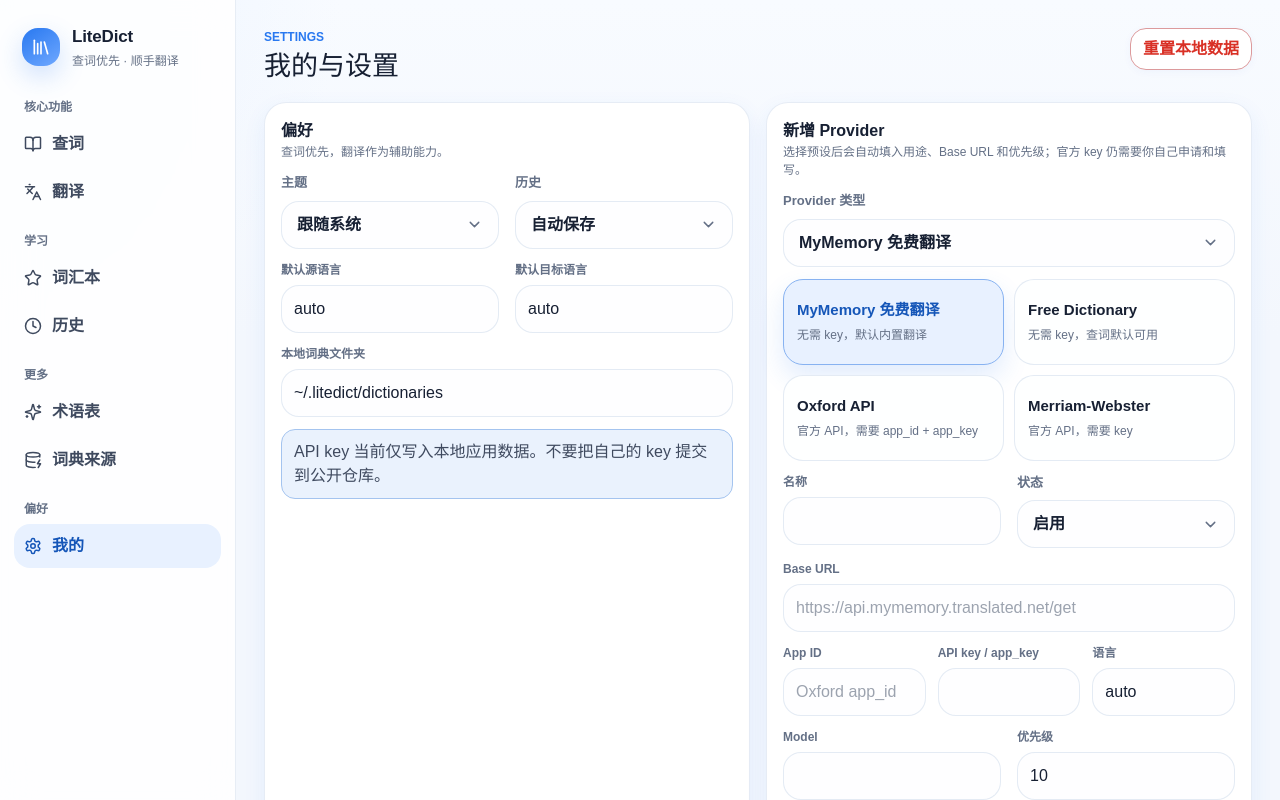
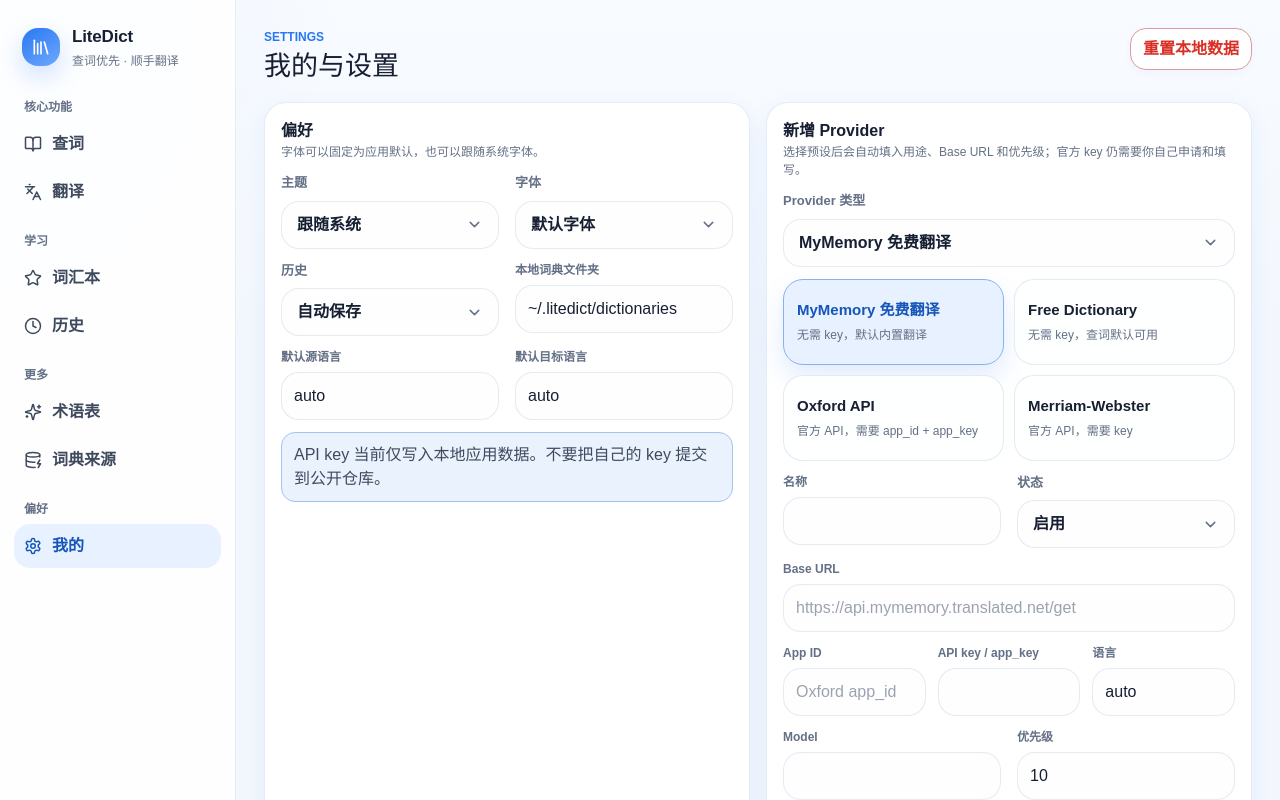
Before and after one commit to Becauseiloveyo/translation, a React (Vite) app: page / in a window 1280 px wide. Both pictures are taken after a click on the button "我的". Built offline with nearby package versions, Linux system fonts and the light colour scheme.

Commit message:
Add font mode control to settings

```diff
--- a/src/pages/SettingsPage.tsx
+++ b/src/pages/SettingsPage.tsx
@@ -6,7 +6,7 @@
 import { createDictionaryProvider, canUseRemoteDictionaryProvider } from "../services/dictionary/remoteDictionaryProviders";
 import { resetStore, upsertProvider } from "../services/storage/localStore";
 import { PageProps } from "../types/app";
-import { ApiProvider, AppSettings, ProviderPurpose, ProviderType } from "../types/models";
+import { ApiProvider, AppSettings, FontMode, ProviderPurpose, ProviderType } from "../types/models";
 import { createId, nowIso } from "../utils/id";
 
 type ProviderForm = {
@@ -44,6 +44,11 @@
   { value: "system", label: "跟随系统", description: "推荐" },
   { value: "light", label: "浅色" },
   { value: "dark", label: "深色" }
+];
+
+const fontOptions: AppSelectOption[] = [
+  { value: "default", label: "默认字体", description: "更接近普通应用，避免手写体" },
+  { value: "system", label: "跟随系统字体", description: "使用手机系统字体设置" }
 ];
 
 const historyOptions: AppSelectOption[] = [
@@ -218,7 +223,7 @@
         <div className="panel pad stack settings-card">
           <div>
             <div className="panel-title">偏好</div>
-            <div className="muted small">查词优先，翻译作为辅助能力。</div>
+            <div className="muted small">字体可以固定为应用默认，也可以跟随系统字体。</div>
           </div>
           <div className="grid-two">
             <AppSelect
@@ -228,11 +233,28 @@
               onChange={(value) => updateSetting("theme", value as AppSettings["theme"])}
             />
             <AppSelect
+              label="字体"
+              value={store.settings.fontMode}
+              options={fontOptions}
+              onChange={(value) => updateSetting("fontMode", value as FontMode)}
+            />
+          </div>
+          <div className="grid-two">
+            <AppSelect
               label="历史"
               value={store.settings.autoSaveHistory ? "true" : "false"}
               options={historyOptions}
               onChange={(value) => updateSetting("autoSaveHistory", value === "true")}
             />
+            <div className="field">
+              <label htmlFor="local-folder">本地词典文件夹</label>
+              <input
+                id="local-folder"
+                className="input"
+                value={store.settings.localDictionaryFolder}
+                onChange={(event) => updateSetting("localDictionaryFolder", event.target.value)}
+              />
+            </div>
           </div>
           <div className="grid-two">
             <div className="field">
@@ -253,15 +275,6 @@
                 onChange={(event) => updateSetting("defaultTargetLang", event.target.value)}
               />
             </div>
-          </div>
-          <div className="field">
-            <label htmlFor="local-folder">本地词典文件夹</label>
-            <input
-              id="local-folder"
-              className="input"
-              value={store.settings.localDictionaryFolder}
-              onChange={(event) => updateSetting("localDictionaryFolder", event.target.value)}
-            />
           </div>
           <div className="notice">API key 当前仅写入本地应用数据。不要把自己的 key 提交到公开仓库。</div>
         </div>
@@ -360,12 +373,7 @@
           <div className="grid-two">
             <div className="field">
               <label htmlFor="provider-model">Model</label>
-              <input
-                id="provider-model"
-                className="input"
-                value={providerForm.model}
-                onChange={(event) => setProviderForm({ ...providerForm, model: event.target.value })}
-              />
+              <input id="provider-model" className="input" value={providerForm.model} onChange={(event) => setProviderForm({ ...providerForm, model: event.target.value })} />
             </div>
             <div className="field">
               <label htmlFor="provider-priority">优先级</label>
@@ -447,13 +455,7 @@
                       <PlugZap size={16} aria-hidden="true" />
                       测试
                     </button>
-                    <button
-                      className="button icon danger"
-                      type="button"
-                      onClick={() => deleteProvider(provider.id)}
-                      disabled={provider.id === "provider_mock"}
-                      title="删除"
-                    >
+                    <button className="button icon danger" type="button" onClick={() => deleteProvider(provider.id)} disabled={provider.id === "provider_mock"} title="删除">
                       <Trash2 size={16} aria-hidden="true" />
                     </button>
                   </div>
@@ -482,40 +484,16 @@
     };
   }
   if (type === "free_dictionary") {
-    return {
-      name: "Free Dictionary API",
-      baseUrl: "https://api.dictionaryapi.dev/api/v2/entries",
-      language: "en",
-      useFor: ["dictionary"],
-      priority: 20
-    };
+    return { name: "Free Dictionary API", baseUrl: "https://api.dictionaryapi.dev/api/v2/entries", language: "en", useFor: ["dictionary"], priority: 20 };
   }
   if (type === "oxford") {
-    return {
-      name: "Oxford Dictionaries API",
-      baseUrl: "https://od-api.oxforddictionaries.com/api/v2",
-      language: "en-gb",
-      useFor: ["dictionary"],
-      priority: 30
-    };
+    return { name: "Oxford Dictionaries API", baseUrl: "https://od-api.oxforddictionaries.com/api/v2", language: "en-gb", useFor: ["dictionary"], priority: 30 };
   }
   if (type === "merriam_webster") {
-    return {
-      name: "Merriam-Webster Collegiate",
-      baseUrl: "https://www.dictionaryapi.com/api/v3/references/collegiate/json",
-      language: "en",
-      useFor: ["dictionary"],
-      priority: 40
-    };
+    return { name: "Merriam-Webster Collegiate", baseUrl: "https://www.dictionaryapi.com/api/v3/references/collegiate/json", language: "en", useFor: ["dictionary"], priority: 40 };
   }
   if (type === "openai") {
-    return {
-      name: "OpenAI Compatible",
-      baseUrl: "https://api.example.invalid/v1",
-      language: "auto",
-      useFor: ["translate", "explain"],
-      priority: 10
-    };
+    return { name: "OpenAI Compatible", baseUrl: "https://api.example.invalid/v1", language: "auto", useFor: ["translate", "explain"], priority: 10 };
   }
   return {
     name: `${type} Provider`,
```
